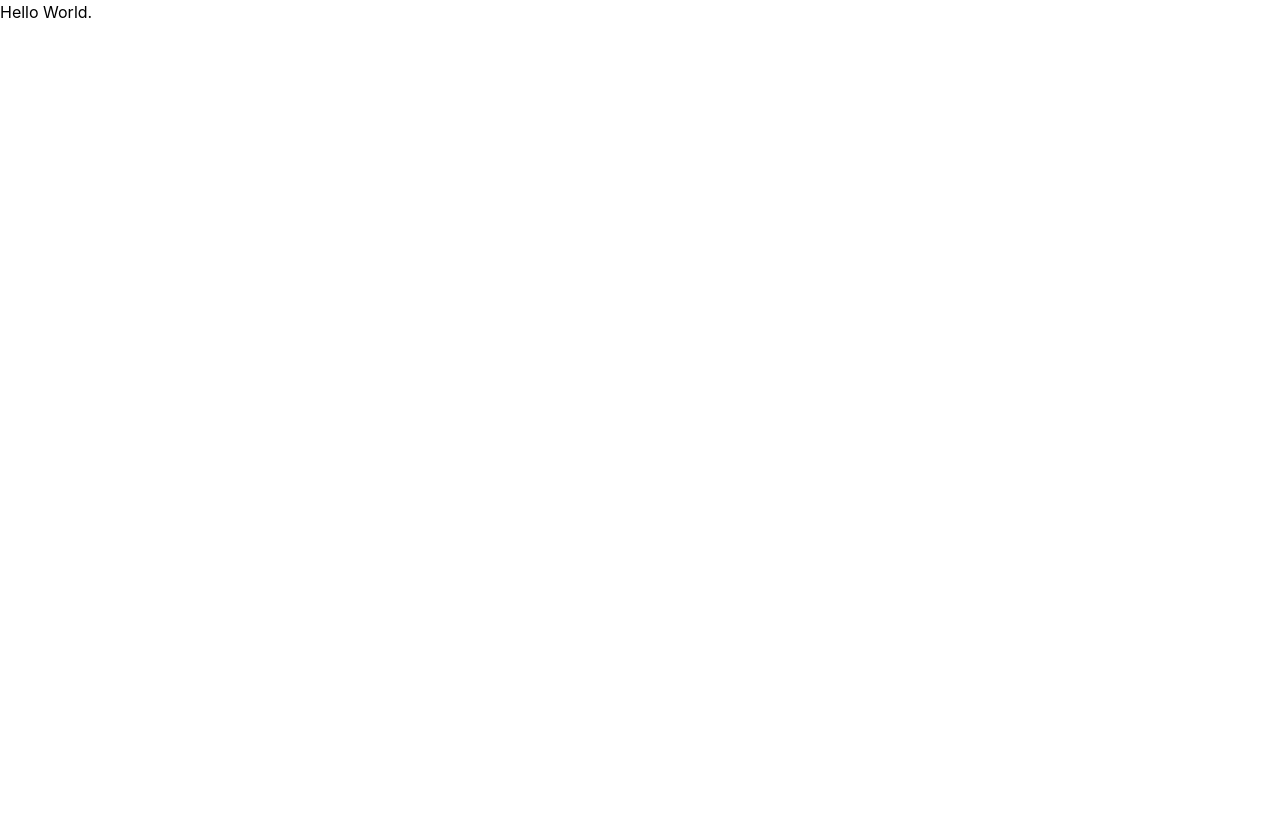
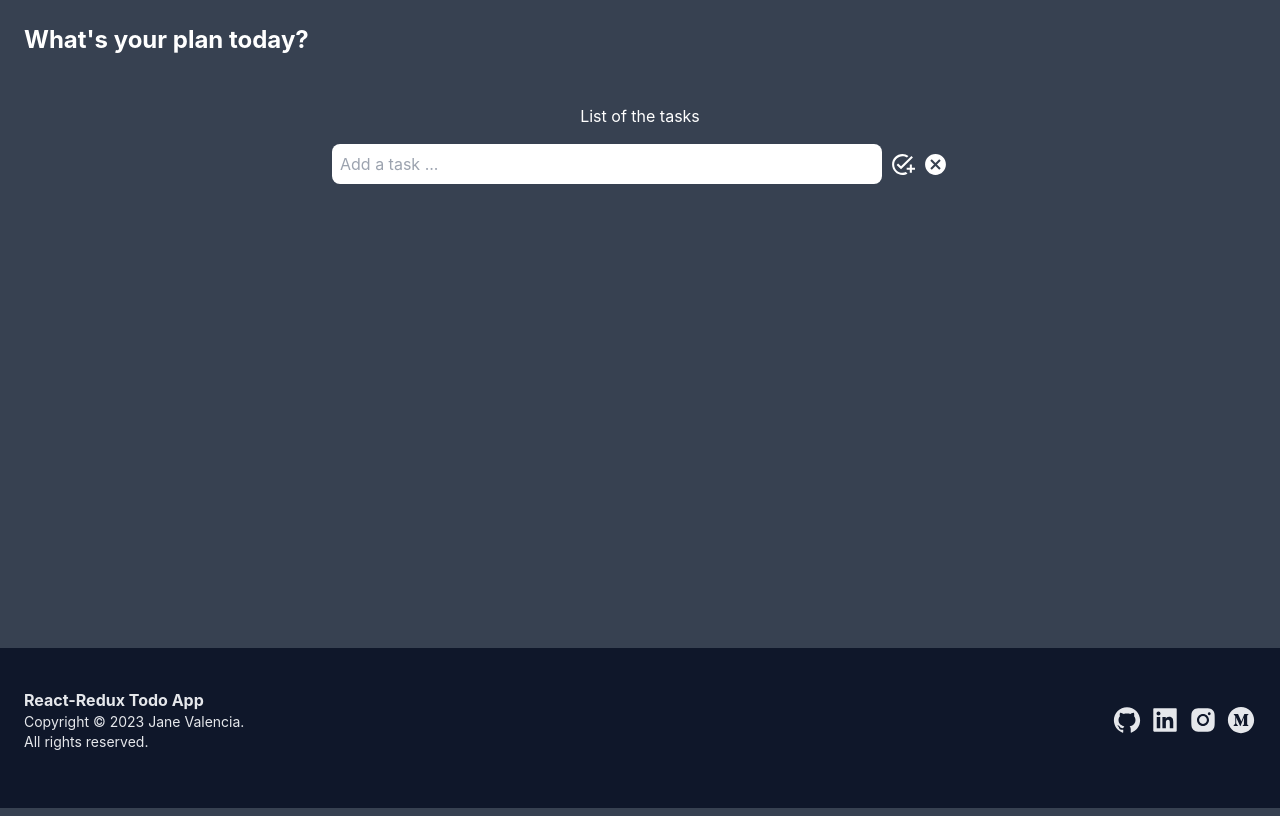
Before and after one commit to janevalencia/cra-redux-toolkit-todo, a React (Create React App) app: page / in a window 1280 px wide. Built offline with nearby package versions, Linux system fonts and the light colour scheme.

Commit message:
Create input component to add new task

```diff
--- a/src/App.tsx
+++ b/src/App.tsx
@@ -1,10 +1,11 @@
 import React from 'react';
-import logo from './logo.svg';
+import { Input } from './components';
 
 function App() {
   return (
-    <div className="App">
-      Hello World.
+    <div className="p-6 w-full flex flex-col items-center gap-4">
+      <p className='text-white'>List of the tasks</p>
+      <Input placeholder='Add a task ...' />
     </div>
   );
 }
--- /dev/null
+++ b/src/components/Input.tsx
@@ -0,0 +1,41 @@
+import React, { useCallback, useState } from "react";
+import { MdAddTask, MdCancel } from "react-icons/md";
+
+// Props for the Input component.
+type InputProps = {
+  placeholder: string
+}
+
+const Input = ({placeholder} : InputProps) => {
+    const [value, setValue] = useState<string>("");
+
+    return (
+        <div className="w-full md:w-[50%]">
+            <div className="flex flex-row gap-2">
+                <input
+                    type="text"
+                    value={value}
+                    onChange={(e) => setValue(e.target.value)}
+                    className="p-2 rounded-lg flex-grow focus:outline-none"
+                    placeholder={placeholder}
+                />
+                <div className="flex flex-row gap-2">
+                    <button>
+                        <MdAddTask
+                            size={25}
+                            className="text-white hover:text-green-600"
+                        />
+                    </button>
+                    <button onClick={() => setValue("")}>
+                        <MdCancel
+                            size={25}
+                            className="text-white hover:text-red-600"
+                        />
+                    </button>
+                </div>
+            </div>
+        </div>
+    );
+};
+
+export default Input;
--- a/src/index.tsx
+++ b/src/index.tsx
@@ -1,5 +1,6 @@
 import React from 'react';
 import { createRoot } from 'react-dom/client';
+import { Layout } from './components';
 import App from './App';
 import './index.css';
 
@@ -8,6 +9,8 @@ const root = createRoot(container);
 
 root.render(
   <React.StrictMode>
-    <App />
+    <Layout>
+      <App />
+    </Layout>
   </React.StrictMode>
 );
```
